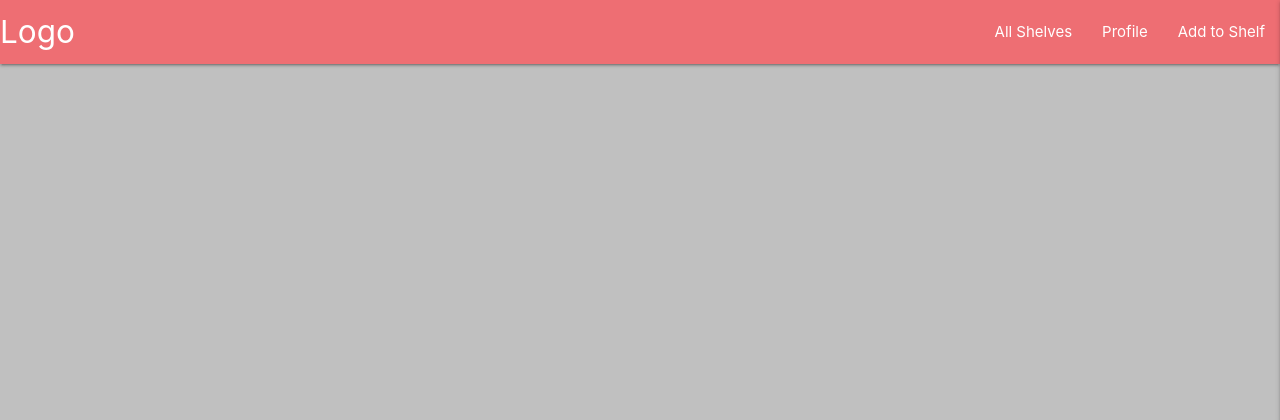
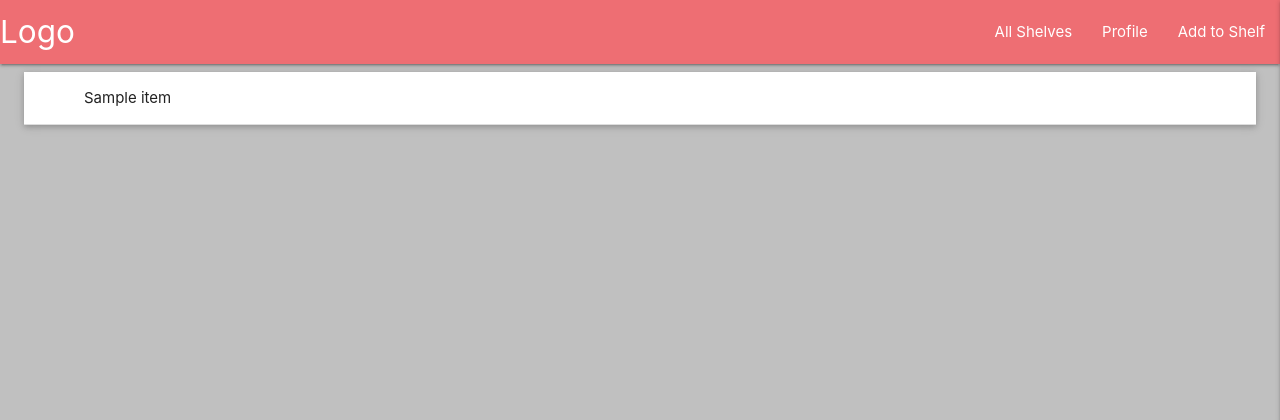
Before and after one commit to CristianBuca/MS3_TopShelf, a Flask app: page /my_shelf in a window 1280 px wide. Shown: the top 420 px of the page. Run offline with Flask 2, Linux system fonts and the light colour scheme; the visitor is signed in with stand-in values (Sample User, id 1); a database or web service that is not in the repository returns one stand-in record (values such as "Sample title"); some libraries are stand-ins or nearby versions.

Commit message:
Add(my_shelf): collapsible display for items
items owned by active user pulled from db and displayed

```diff
--- a/templates/my_shelf.html
+++ b/templates/my_shelf.html
@@ -1,6 +1,16 @@
 {% extends "base.html" %}
 {% block content %}
 
+<ul class="collapsible popout">
+    {% for item in my_shelf %}
+    <li>
+      <div class="collapsible-header"><i class="material-icons"></i>{{ item.item_name }}</div>
+      <div class="collapsible-body">
+
+        </div>
+    </li>
+    {% endfor %}
+  </ul>
 
 
 {% endblock %}
```
